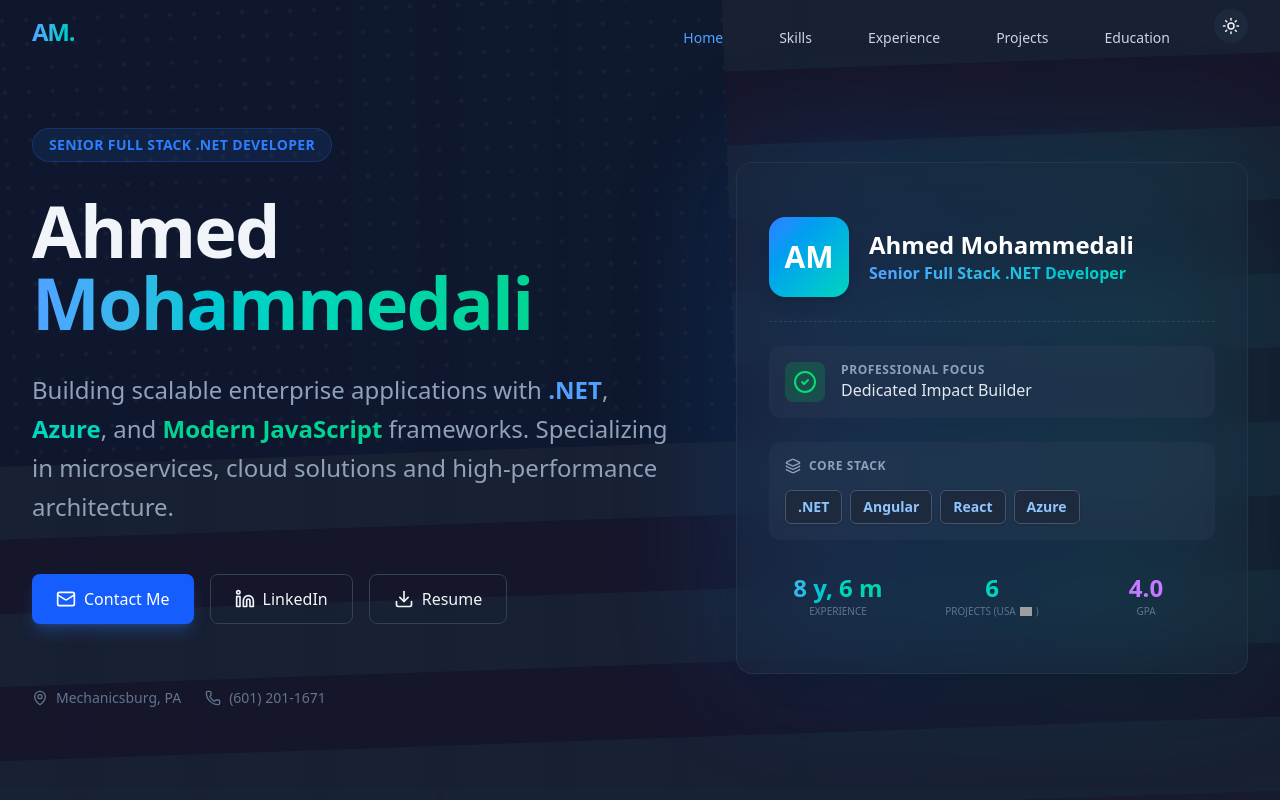
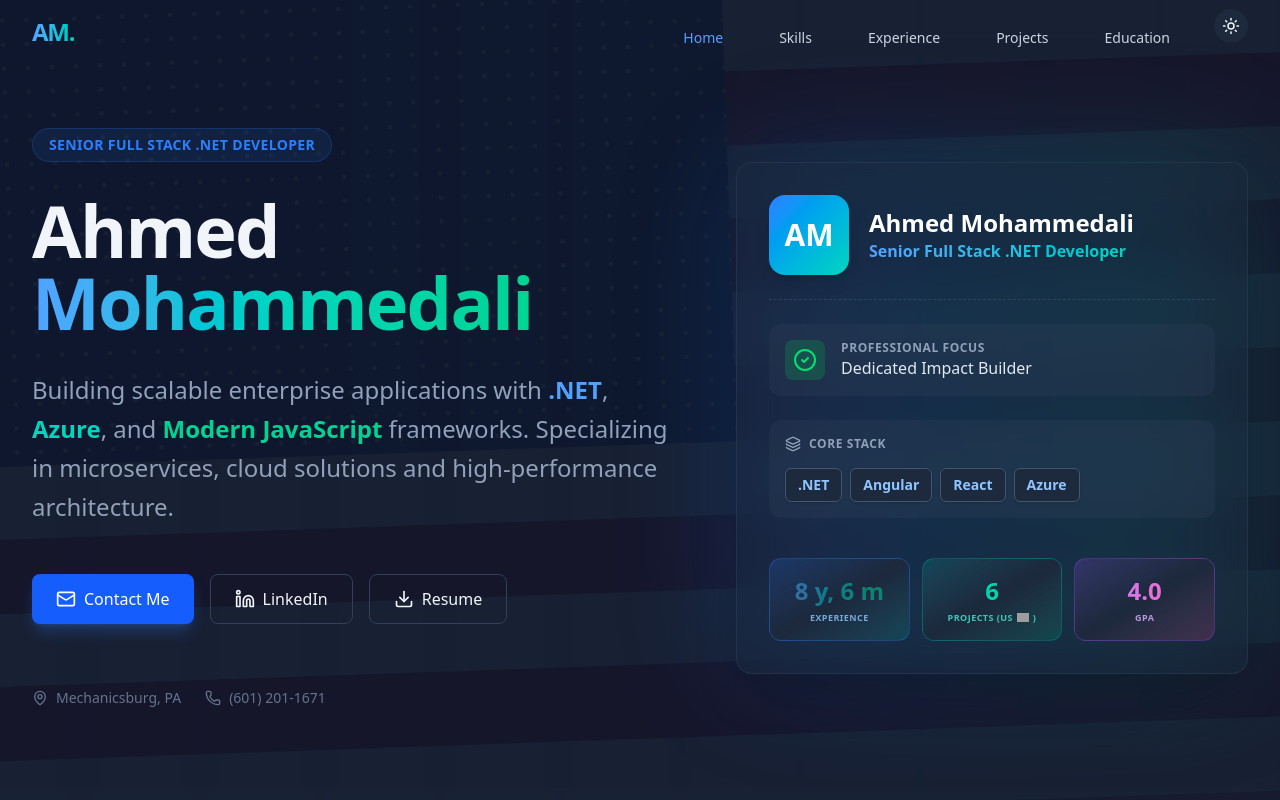
Before and after one commit to ahmed527/portfolio, a React (Vite) app: page / in a window 1280 px wide. Shown: the top 800 px of the page. Built offline with nearby package versions, Linux system fonts and the light colour scheme; grey boxes are pictures that could not be loaded.

Commit message:
top section

```diff
--- a/src/App.tsx
+++ b/src/App.tsx
@@ -540,29 +540,59 @@ const App = () => {
 								</div>
 							</div>
 
-							{/* Stats Grid */}
-							<div className="grid grid-cols-3 gap-4 mt-2">
-								<div className="text-center">
-									<div className="text-2xl font-extrabold whitespace-nowrap text-transparent bg-clip-text bg-gradient-to-r from-blue-400 via-teal-400 to-emerald-400">{experienceString}</div>
-									<div className="text-[10px] uppercase text-slate-500">Experience</div>
+							{/* Stats Grid - Premium Redesign */}
+							<div className="grid grid-cols-3 gap-3 mt-4">
+								{/* Experience Stat */}
+								<div className={`relative group p-4 rounded-xl overflow-hidden transition-all duration-300 hover:scale-105 ${darkMode ? 'bg-gradient-to-br from-blue-500/20 via-slate-800 to-teal-500/20' : 'bg-gradient-to-br from-blue-500/10 via-slate-100 to-teal-500/10'} border ${darkMode ? 'border-blue-500/30' : 'border-blue-400/40'}`}>
+									<div className="absolute inset-0 opacity-0 group-hover:opacity-100 transition-opacity duration-500">
+										<div className="absolute inset-0 bg-gradient-to-r from-blue-500/20 to-teal-500/20 blur-xl"></div>
 									</div>
-								<div className="text-center">
-									<div className="text-2xl font-bold text-teal-400">6</div>
-									<div className="text-[10px] uppercase text-slate-500 flex items-center justify-center gap-0.5">
-										Projects (USA
+									<div className="relative text-center">
+										<div className="text-2xl font-black text-transparent bg-clip-text bg-gradient-to-r from-blue-400 via-teal-400 to-emerald-400 animate-pulse">
+											{experienceString}
+										</div>
+										<div className={`text-[9px] uppercase tracking-wider font-bold mt-1 ${darkMode ? 'text-blue-300/80' : 'text-blue-600/80'}`}>
+											Experience
+										</div>
+									</div>
+								</div>
+
+								{/* Projects Stat */}
+								<div className={`relative group p-4 rounded-xl overflow-hidden transition-all duration-300 hover:scale-105 ${darkMode ? 'bg-gradient-to-br from-teal-500/20 via-slate-800 to-emerald-500/20' : 'bg-gradient-to-br from-teal-500/10 via-slate-100 to-emerald-500/10'} border ${darkMode ? 'border-teal-500/30' : 'border-teal-400/40'}`}>
+									<div className="absolute inset-0 opacity-0 group-hover:opacity-100 transition-opacity duration-500">
+										<div className="absolute inset-0 bg-gradient-to-r from-teal-500/20 to-emerald-500/20 blur-xl"></div>
+									</div>
+									<div className="relative text-center">
+										<div className="text-2xl font-black text-transparent bg-clip-text bg-gradient-to-r from-teal-400 to-emerald-400">
+											6
+										</div>
+										<div className={`text-[9px] uppercase tracking-wider font-bold mt-1 flex items-center justify-center gap-0.5 ${darkMode ? 'text-teal-300/80' : 'text-teal-600/80'}`}>
+											Projects (US
 											<img
 												src="https://flagcdn.com/16x12/us.png"
 												alt="US Flag"
-											className="w-3 h-auto object-contain inline-block mx-0.5"
+												className="w-3 h-auto object-contain mx-0.5"
 												loading="lazy"
 												width="16"
 												height="12"
 											/>)
 										</div>
 									</div>
-								<div className="text-center">
-									<div className="text-2xl font-bold text-purple-400">4.0</div>
-									<div className="text-[10px] uppercase text-slate-500">GPA</div>
+								</div>
+
+								{/* GPA Stat */}
+								<div className={`relative group p-4 rounded-xl overflow-hidden transition-all duration-300 hover:scale-105 ${darkMode ? 'bg-gradient-to-br from-purple-500/20 via-slate-800 to-pink-500/20' : 'bg-gradient-to-br from-purple-500/10 via-slate-100 to-pink-500/10'} border ${darkMode ? 'border-purple-500/30' : 'border-purple-400/40'}`}>
+									<div className="absolute inset-0 opacity-0 group-hover:opacity-100 transition-opacity duration-500">
+										<div className="absolute inset-0 bg-gradient-to-r from-purple-500/20 to-pink-500/20 blur-xl"></div>
+									</div>
+									<div className="relative text-center">
+										<div className="text-2xl font-black text-transparent bg-clip-text bg-gradient-to-r from-purple-400 to-pink-400">
+											4.0
+										</div>
+										<div className={`text-[9px] uppercase tracking-wider font-bold mt-1 ${darkMode ? 'text-purple-300/80' : 'text-purple-600/80'}`}>
+											GPA
+										</div>
+									</div>
 								</div>
 							</div>
 
```
Lines whose indentation alone changed are shown as unchanged.
